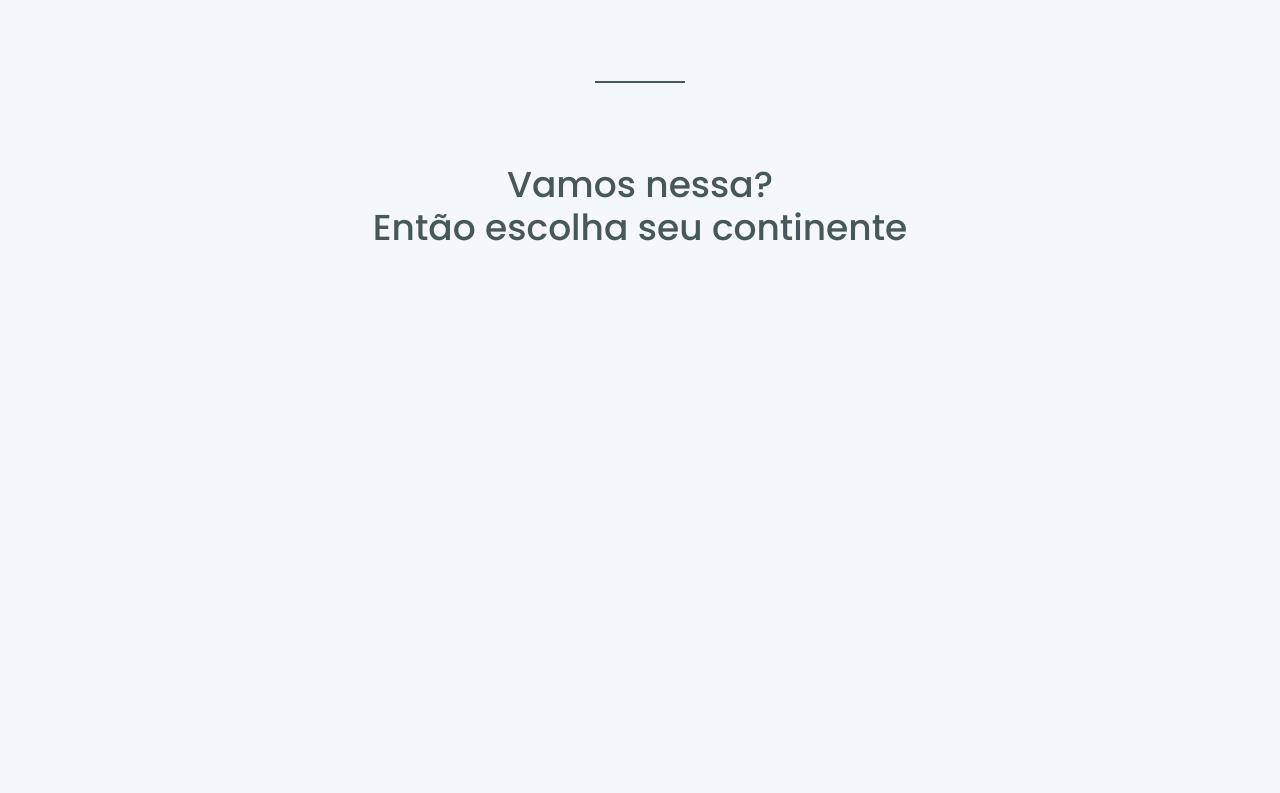
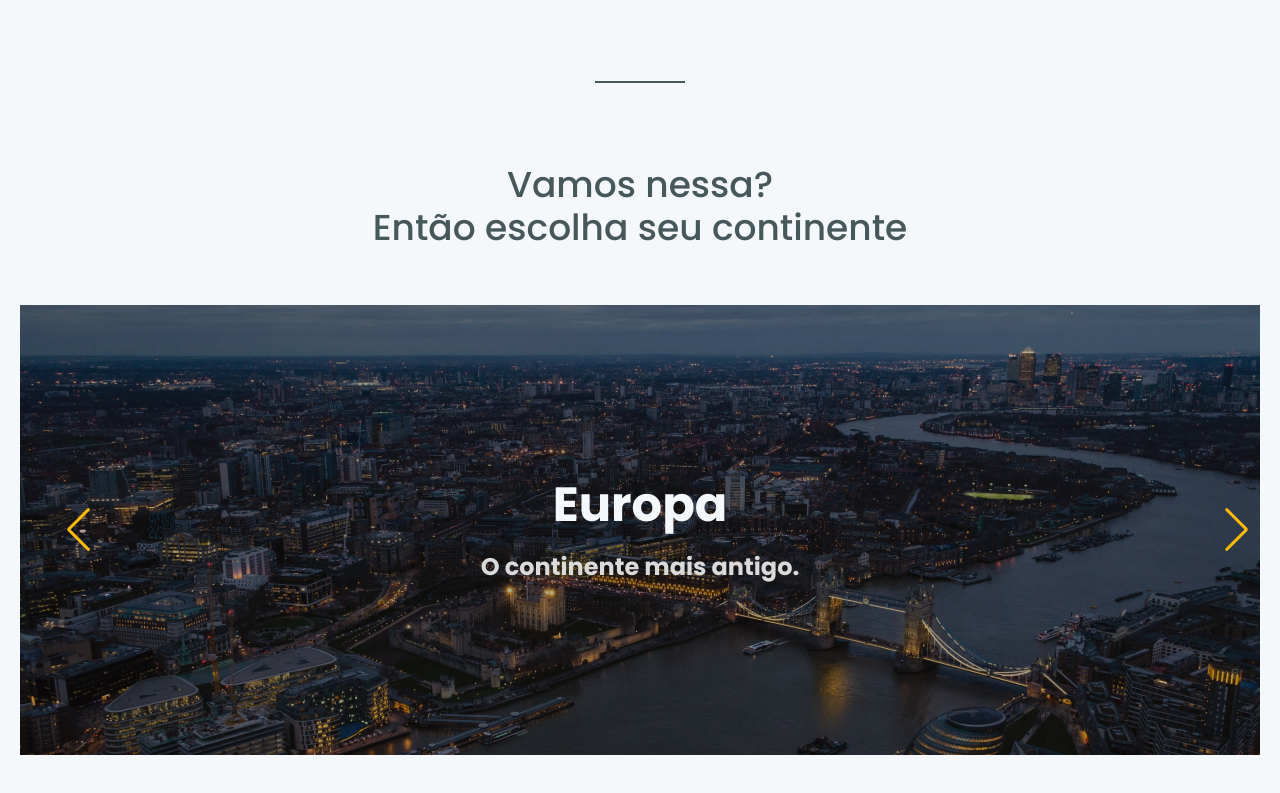
Before and after one commit to Hugovarellaa/nlw-06-node-js, a Next.js app in the folder worldtrip/: page / in a window 1280 px wide. Shown: the part 707-1500 px from the top of the page. Before the commit the page ends 1012 px from the top, so only its background shows below. Built offline with nearby package versions, Linux system fonts and the light colour scheme.

Commit message:
slider ok

```diff
--- a/worldtrip/package.json
+++ b/worldtrip/package.json
@@ -17,6 +17,8 @@
     "next": "12.1.0",
     "react": "17.0.2",
     "react-dom": "17.0.2",
+    "sass": "^1.49.9",
+    "swiper": "^8.0.7",
     "yarn": "^1.22.17"
   },
   "devDependencies": {
--- /dev/null
+++ b/worldtrip/src/components/Slider/index.tsx
@@ -0,0 +1,64 @@
+import { Flex, Heading, Text } from "@chakra-ui/react";
+import Link from "next/link";
+
+import { Swiper, SwiperSlide } from "swiper/react";
+import { Pagination, Navigation } from "swiper";
+
+export function Slider() {
+  return (
+    <Flex
+      w="100%"
+      h={["250px", "450px"]}
+      maxW="1240px"
+      mx="auto"
+      mb={["5", "10"]}
+    >
+      <Swiper
+        slidesPerView={1}
+        spaceBetween={30}
+        loop={true}
+        pagination={{
+          clickable: true,
+        }}
+        navigation={true}
+        modules={[Pagination, Navigation]}
+        style={{ width: "100%", flex: "1" }}
+      >
+        <SwiperSlide>
+          <Flex
+            w="100%"
+            h="100%"
+            align="center"
+            justify="center"
+            direction="column"
+            bgImage="url(/img01.png)"
+            bgPosition="100% 30%"
+            bgRepeat="no-repeat"
+            bgSize="cover"
+            textAlign="center"
+          >
+            <Link href="/">
+              <a>
+                <Heading
+                  fontSize={["3xl", "4xl", "5xl"]}
+                  color="gray.100"
+                  fontWeight="bold"
+                >
+                  Europa
+                </Heading>
+                <Text
+                  fontWeight="bold"
+                  color="gray.300"
+                  fontSize={["0.8rem", "1xl", "2xl"]}
+                  mt={["2", "4"]}
+                >
+                  O continente mais antigo.
+                </Text>
+              </a>
+            </Link>
+          </Flex>
+        </SwiperSlide>
+      </Swiper>
+    </Flex>
+  );
+}
--- a/worldtrip/src/pages/_app.tsx
+++ b/worldtrip/src/pages/_app.tsx
@@ -1,6 +1,12 @@
 import type { AppProps } from "next/app";
 import { ChakraProvider } from "@chakra-ui/react";
 import { theme } from "../styles/theme";
+
+import "swiper/css";
+import "swiper/css/pagination";
+import "swiper/css/navigation";
+
+import "../styles/styles.scss";
 
 function MyApp({ Component, pageProps }: AppProps) {
   return (
--- a/worldtrip/src/pages/index.tsx
+++ b/worldtrip/src/pages/index.tsx
@@ -2,6 +2,7 @@ import { Banner } from "../components/Banner";
 import { Header } from "../components/Header";
 import { Heading } from "../components/Heading";
 import { Separador } from "../components/Separador";
+import { Slider } from "../components/Slider";
 import { TravelTypes } from "../components/TravelTypes";
 
 export default function Home() {
@@ -13,6 +14,7 @@ export default function Home() {
       <Separador />
       <Heading text="Vamos nessa?" />
       <Heading text="Então escolha seu continente" mb={["5", "14"]} />
+      <Slider/>
     </>
   );
 }
--- /dev/null
+++ b/worldtrip/src/styles/styles.scss
@@ -0,0 +1,39 @@
+swiper-button-next {
+  right: 45px;
+}
+.swiper-button-prev {
+  left: 45px;
+}
+.swiper-button-prev:after, .swiper-button-next:after{
+  color: #FFBA08;
+}
+
+.swiper-pagination-bullet{
+  width:16px;
+  height:16px;
+  background:#999999;
+  opacity: 1;
+}
+
+.swiper-pagination-bullet-active{
+  background:#FFBA08 ;
+}
+
+@media(max-width:30em) {
+  .swiper-button-next {
+    right: 15px;
+  }
+  .swiper-button-prev {
+    left: 15px;
+  }
+
+  .swiper-button-next:after,
+  .swiper-button-prev:after {
+    font-size:1.2rem;
+  }
+
+  .swiper-pagination-bullet{
+    width:8px;
+    height:8px;
+  }
+}
```
Also changed, not shown: worldtrip/public/img01.png (added), 1 other file (tests, documents, lock files or other folders).
